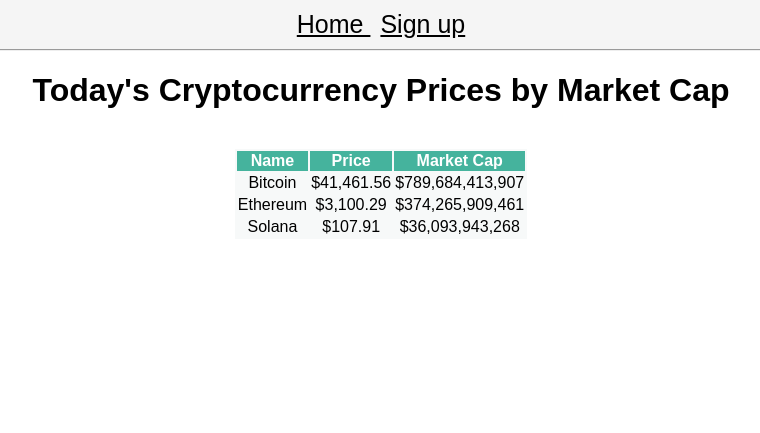
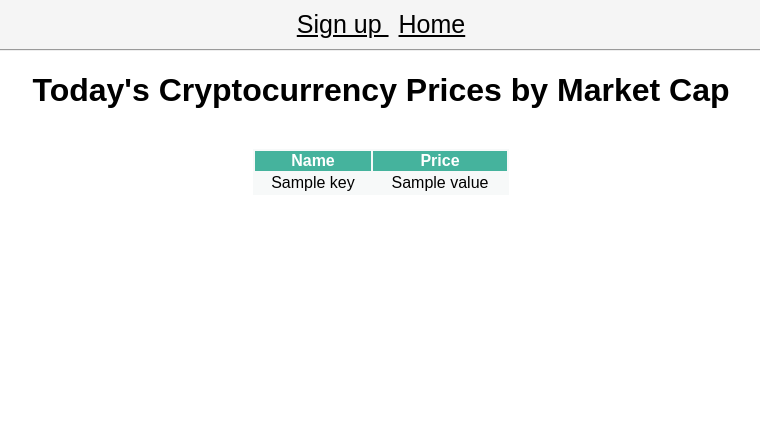
Before and after one commit to NiclasCarlsson92/Service_Design_Grupp_6, a Flask app: template templates/wallet.html in a window 1280 px wide. Shown: the top 433 px of the page, without its empty margins (259-1019 px from the left). Run offline with Flask 2, Linux system fonts and the light colour scheme; the template is opened without the code that fills it: most values are stand-ins (such as "Sample title", 1, 10 or a date in 2020).

Commit message:
Wallet now automatically updates its value, fixed internal issue with api_get

```diff
--- a/app.py
+++ b/app.py
@@ -32,6 +32,9 @@ def create_app():
     from blueprints.admin import bp_admin
     app.register_blueprint(bp_admin)
 
+    from blueprints.api import bp_api
+    app.register_blueprint(bp_api)
+
     return app
 
 
--- a/templates/base-template.html
+++ b/templates/base-template.html
@@ -8,25 +8,26 @@
 </head>
 <body>
 <div class="menu">
-    <a class="menu-item" href="{{ url_for('bp_open.login_get') }}">
-        Home
-    </a>
-    <a class="menu-item" href ={{ url_for('bp_open.signup_get') }}>
-        Sign up
-    </a>
+
     {% if current_user.is_authenticated %}
 
         <a class="menu-item" href="{{ url_for('bp_wallet.wallet_get') }}">
             Wallet
         </a>
-        <a href="{{ url_for('bp_wallet.wallet_get') }}">
-            <i class="fa fa-fw fa-envelop-open no-new-msg" id="message-symbol"></i>
-                <span class="sup" id="message-cont"></span>
-        </a>
         <a class="menu-item" href="{{ url_for('bp_open.logout_get') }}">
             Logout
         </a>
-
+        <a class="menu-item" href="{{ url_for('bp_open.login_get') }}">
+            Home
+        </a>
+        <!-- If authenticated, home shouldn't show the email/password boxes -->
+    {% else %}
+        <a class="menu-item" href ={{ url_for('bp_open.signup_get') }}>
+            Sign up
+        </a>
+        <a class="menu-item" href="{{ url_for('bp_open.login_get') }}">
+            Home
+        </a>
     {% endif %}
 </div>
     <hr />
--- a/templates/signup.html
+++ b/templates/signup.html
@@ -33,7 +33,7 @@
          <br />
     </form>
         <button class="sbutton button2" onclick="{{ url_for('bp_open.signup_post') }}">Back</button>
-        <button class="sbutton button1" onclick="{{ url_for('bp_wallet.wallet_get') }}" form="form1" value="submit">Sign Up</button>
+        <button class="sbutton button1" onclick="{{ url_for('bp_wallet.wallet_get') }}" form="form1" value="submit">Confirm</button>
 
 
 {% endblock %}
--- a/templates/wallet.html
+++ b/templates/wallet.html
@@ -11,22 +11,36 @@
         <tr>
             <th>Name</th>
             <th>Price</th>
-            <th>Market Cap</th>
         </tr>
-        <tr>
-            <td>Bitcoin</td>
-            <td>$41,461.56</td>
-            <td>$789,684,413,907</td>
-        </tr>
-        <tr>
-            <td>Ethereum</td>
-            <td>$3,100.29</td>
-            <td>$374,265,909,461</td>
-        </tr>
-        <tr>
-            <td>Solana</td>
-            <td>$107.91</td>
-            <td>$36,093,943,268</td>
-        </tr>
+           {% for key, value in cryptos.items() %}
+               <tr>
+                <td>{{key}}</td>
+                <td id="{{ key }}">{{value}}</td>
+               </tr>
+
+           {% endfor %}
     </table>
 {% endblock %}
+
+{% block scripts %}
+ <script>
+        setInterval(checkMessages, 15000);
+
+        function checkMessages() {
+            fetch("http://127.0.0.1:5000/api/v.1/cryptousd")
+            .then(response => response.json())
+            .then(crypto => {
+                let btc = crypto.BTC;
+                let eth = crypto.ETH;
+                let usdt = crypto.USDT;
+                let bnb = crypto.BNB;
+                let usdc = crypto.USDC;
+                document.getElementById("BTC").innerHTML = btc;
+                document.getElementById("ETH").innerHTML = eth;
+                document.getElementById("USDT").innerHTML = usdt;
+                document.getElementById("BNB").innerHTML = bnb;
+                document.getElementById("USDC").innerHTML = usdc;
+            });
+        }
+    </script>
+{% endblock %}
```
Also changed, not shown: blueprints/api/__init__.py (renamed from CoinMarketCap_API.py, +17 -9 lines), blueprints/wallet/__init__.py (+6 -3 lines).
